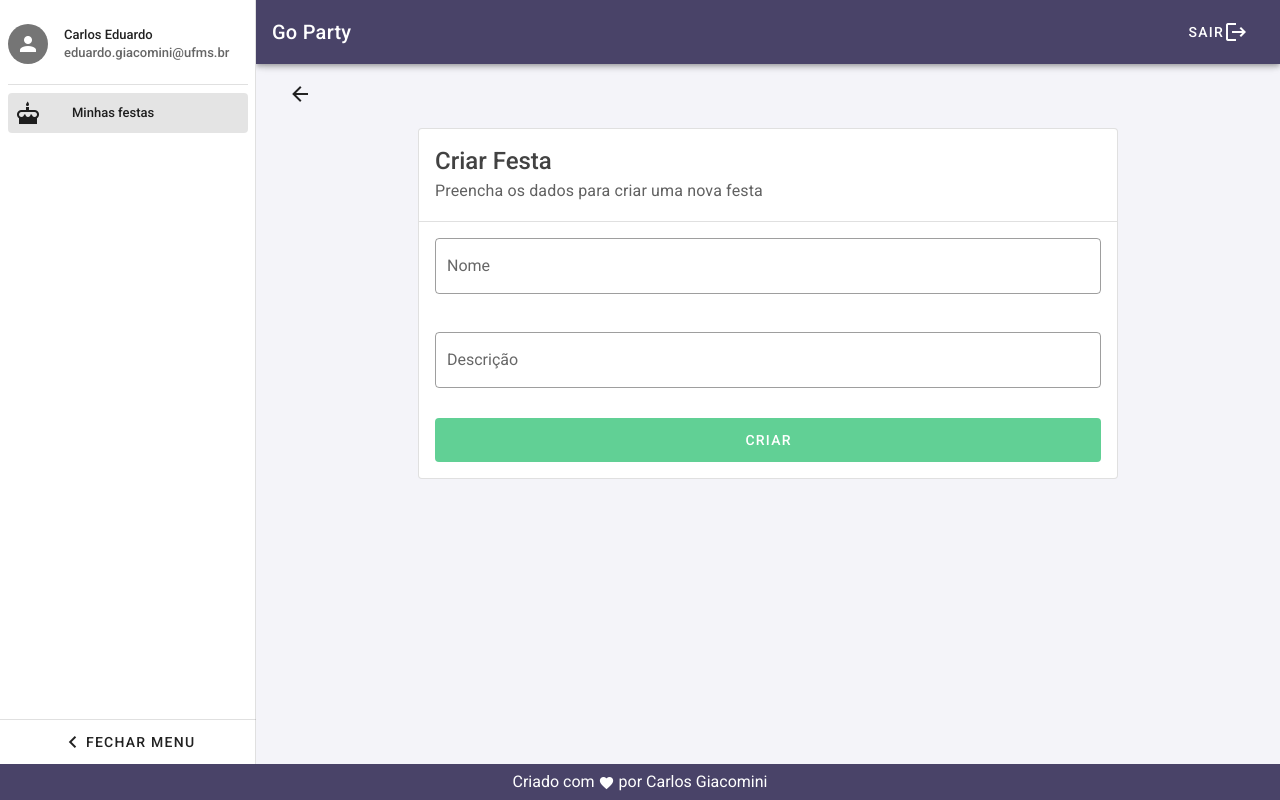
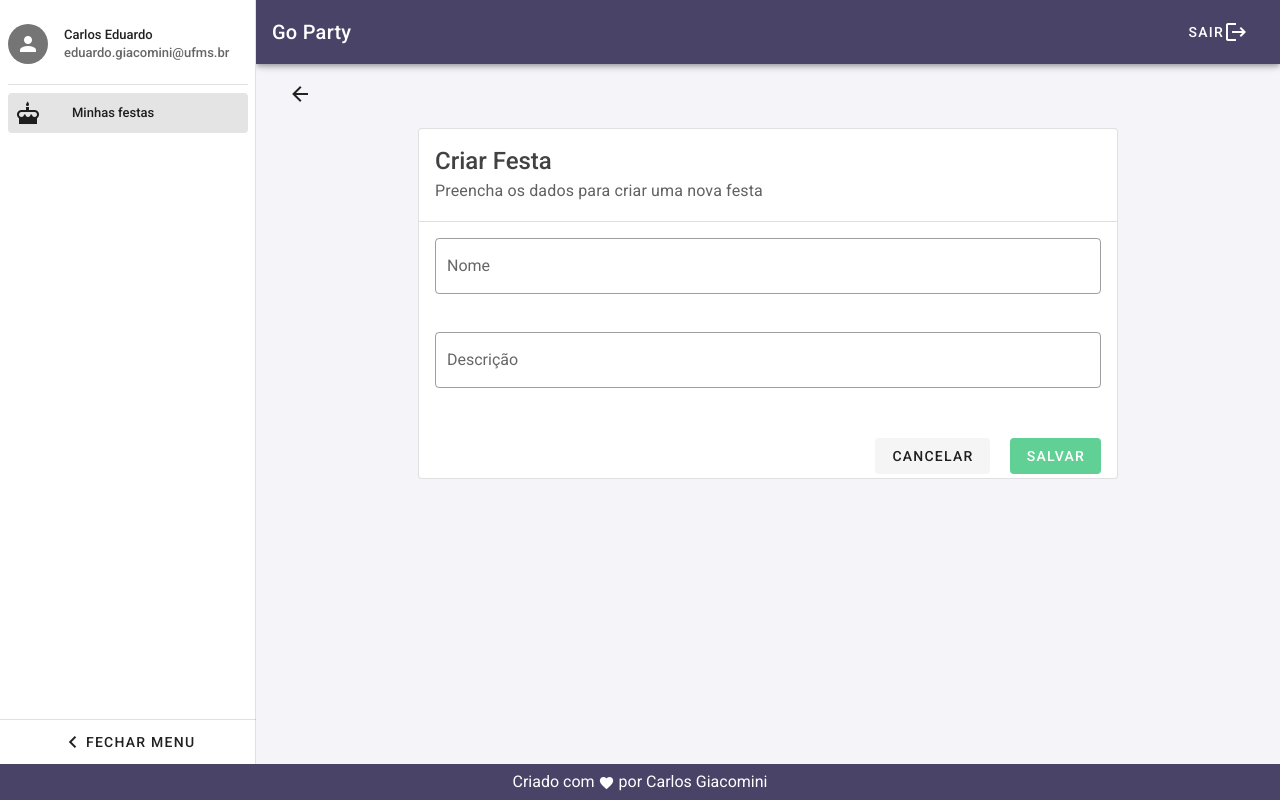
Before and after one commit to EduardoGiacomini/go-party, a Vue app in the folder application/: page /parties/create in a window 1280 px wide. Built offline with nearby package versions, Linux system fonts and the light colour scheme.

Commit message:
Criei o componente de alerta

```diff
--- a/application/src/constants/mutations.js
+++ b/application/src/constants/mutations.js
@@ -1,3 +1,4 @@
 export default {
-  SET_USER: 'setUser'
+  SET_USER: 'setUser',
+  SET_ALERT: 'setAlert'
 };
--- a/application/src/main.js
+++ b/application/src/main.js
@@ -1,9 +1,9 @@
 import Vue from 'vue';
 import App from './App.vue';
-import './registerServiceWorker';
 import router from './router';
 import store from './store';
 import vuetify from './plugins/vuetify';
+import './registerServiceWorker';
 import './assets/styles/styles.css';
 
 Vue.config.productionTip = false;
--- a/application/src/store/mutations.js
+++ b/application/src/store/mutations.js
@@ -4,5 +4,9 @@ import {mutations} from "../constants";
 export default {
   async [mutations.SET_USER](state, user) {
     Vue.set(state, 'user', user);
+  },
+
+  [mutations.SET_ALERT](state, {message, type}) {
+    Vue.set(state, 'alert', {message, type});
   }
 };
--- a/application/src/store/state.js
+++ b/application/src/store/state.js
@@ -1,3 +1,7 @@
 export default {
-  user: null
+  user: null,
+  alert: {
+    message: null,
+    type: null
+  }
 };
--- /dev/null
+++ b/application/src/views/commons/Alert.vue
@@ -0,0 +1,51 @@
+<template>
+  <v-snackbar v-model="alert.show" :color="alert.color" :timeout="alert.timeout" top right>
+    <v-icon class="mr-2">{{getIcon}}</v-icon>
+    <span>{{alert.message}}</span>
+    <template v-slot:action="{attrs}">
+      <v-btn dark text v-bind="attrs" @click="alert.show = false">
+        <v-icon color="white" small>mdi-close</v-icon>
+      </v-btn>
+    </template>
+  </v-snackbar>
+</template>
+
+<script>
+  export default {
+    name: "alert",
+    data() {
+      return {
+        alert: {
+          show: false,
+          color: null,
+          timeout: 6000,
+          message: null
+        }
+      }
+    },
+    computed: {
+      getIcon() {
+        if (this.alert.color === 'success') {
+          return 'mdi-check'
+        } else if (this.alert.color === 'error') {
+          return 'mdi-alert-circle'
+        } else {
+          return 'mdi-alert'
+        }
+      }
+    },
+    created() {
+      this.$store.watch(
+        state => state.alert,
+        () => {
+          const {message, type} = this.$store.state.alert
+          if (message !== '') {
+            this.alert.show = true
+            this.alert.message = message
+            this.alert.color = type
+          }
+        }
+      )
+    }
+  }
+</script>
--- a/application/src/views/commons/template/DefaultTemplate.vue
+++ b/application/src/views/commons/template/DefaultTemplate.vue
@@ -1,5 +1,6 @@
 <template>
   <v-app>
+    <alert/>
     <default-template-app-bar />
     <v-main>
       <v-container class="default-template-container" fluid>
@@ -11,11 +12,12 @@
 </template>
 
 <script>
+  import Alert from "../Alert";
   import DefaultTemplateAppBar from "./DefaultTemplateAppBar";
   import DefaultTemplateFooter from "./DefaultTemplateFooter";
   export default {
     name: "default-template",
-    components: {DefaultTemplateAppBar, DefaultTemplateFooter}
+    components: {Alert, DefaultTemplateAppBar, DefaultTemplateFooter}
   }
 </script>
 
--- a/application/src/views/internal/parties/detail/CreateParty.vue
+++ b/application/src/views/internal/parties/detail/CreateParty.vue
@@ -24,8 +24,10 @@
   import {actions} from "../../../../constants";
   import PartyForm from "./components/PartyForm";
   import BackButton from "../../../commons/BackButton";
+  import {alert} from "../../../mixins";
   export default {
     name: 'create-party',
+    mixins: [alert],
     components: {PartyForm, BackButton},
     data() {
       return {
@@ -41,7 +43,7 @@
         try {
           await this.$store.dispatch(actions.CREATE_PARTY, this.party);
           this.$router.push({ name: "parties" });
-          // TODO: exibir mensagem
+          this.showSuccess('Festa criada com sucesso.');
         } catch (error) {
           // TODO: exibir mensagem
           console.log(error);
--- a/application/src/views/internal/parties/detail/components/PartyForm.vue
+++ b/application/src/views/internal/parties/detail/components/PartyForm.vue
@@ -12,9 +12,16 @@
         label="Descrição"
         outlined
         required/>
-      <v-btn type="submit" color="secondary" depressed block large>
-        Criar
-      </v-btn>
+      <v-layout class="px-3 mt-5" row wrap>
+        <v-flex class="d-flex align-center justify-end xs12">
+          <v-btn class="mr-5" depressed @click="goToPartiesPage">
+            Cancelar
+          </v-btn>
+          <v-btn type="submit" color="secondary" depressed>
+            Salvar
+          </v-btn>
+        </v-flex>
+      </v-layout>
     </v-form>
   </div>
 </template>
@@ -30,7 +37,10 @@
     },
     methods: {
       submit() {
-        this.$emit('submit')
+        this.$emit('submit');
+      },
+      goToPartiesPage() {
+        this.$router.push({ name: "parties" });
       }
     }
   }
--- a/application/src/views/internal/parties/search/PartiesSearch.vue
+++ b/application/src/views/internal/parties/search/PartiesSearch.vue
@@ -15,8 +15,10 @@
 <script>
   import {actions} from "@/constants";
   import PartiesCard from "./components/PartiesCard";
+  import {alert} from "../../../mixins";
   export default {
     name: "parties-search",
+    mixins: [alert],
     components: {PartiesCard},
     data() {
       return {
@@ -37,6 +39,7 @@
       async removeParty(id) {
         await this.$store.dispatch(actions.REMOVE_PARTY, id);
         await this.findParties();
+        this.showSuccess('Festa excluída com sucesso.')
       }
     }
   }
--- /dev/null
+++ b/application/src/views/mixins/alert.js
@@ -0,0 +1,30 @@
+import {mutations} from "../../constants";
+
+export default {
+  methods: {
+    showError(message) {
+      this.$store.commit(mutations.SET_ALERT, {
+        message: message,
+        type: 'error'
+      });
+    },
+    showWarning(message) {
+      this.$store.commit(mutations.SET_ALERT, {
+        message: message,
+        type: 'warning'
+      })
+    },
+    showSuccess(message) {
+      this.$store.commit(mutations.SET_ALERT, {
+        message: message,
+        type: 'secondary'
+      })
+    },
+    showInfo(message) {
+      this.$store.commit(mutations.SET_ALERT, {
+        message: message,
+        type: 'info'
+      })
+    }
+  }
+}
--- /dev/null
+++ b/application/src/views/mixins/index.js
@@ -0,0 +1,5 @@
+import alert from "./alert";
+
+export {
+  alert
+};
```
